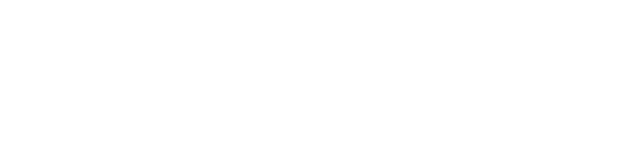
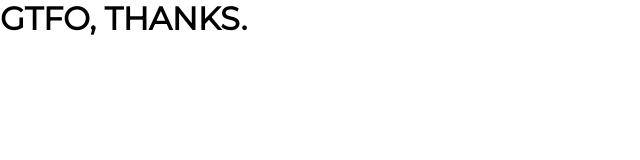
Before and after one commit to paweldzia/paweldzia.github.io, a plain HTML site: page index.html in a window 1280 px wide. Shown: the whole page, without its empty margins (0-640 px from the left). Drawn offline with nearby package versions, Linux system fonts and the light colour scheme.

Commit message:
change text color

```diff
--- a/style.css
+++ b/style.css
@@ -16,7 +16,7 @@ hr {
 }
 
 .faded {
-  color: rgba(255, 255, 255, 0.8);
+  color: rgba(0, 0, 0, 1);
 }
 
 header.startup {
```
